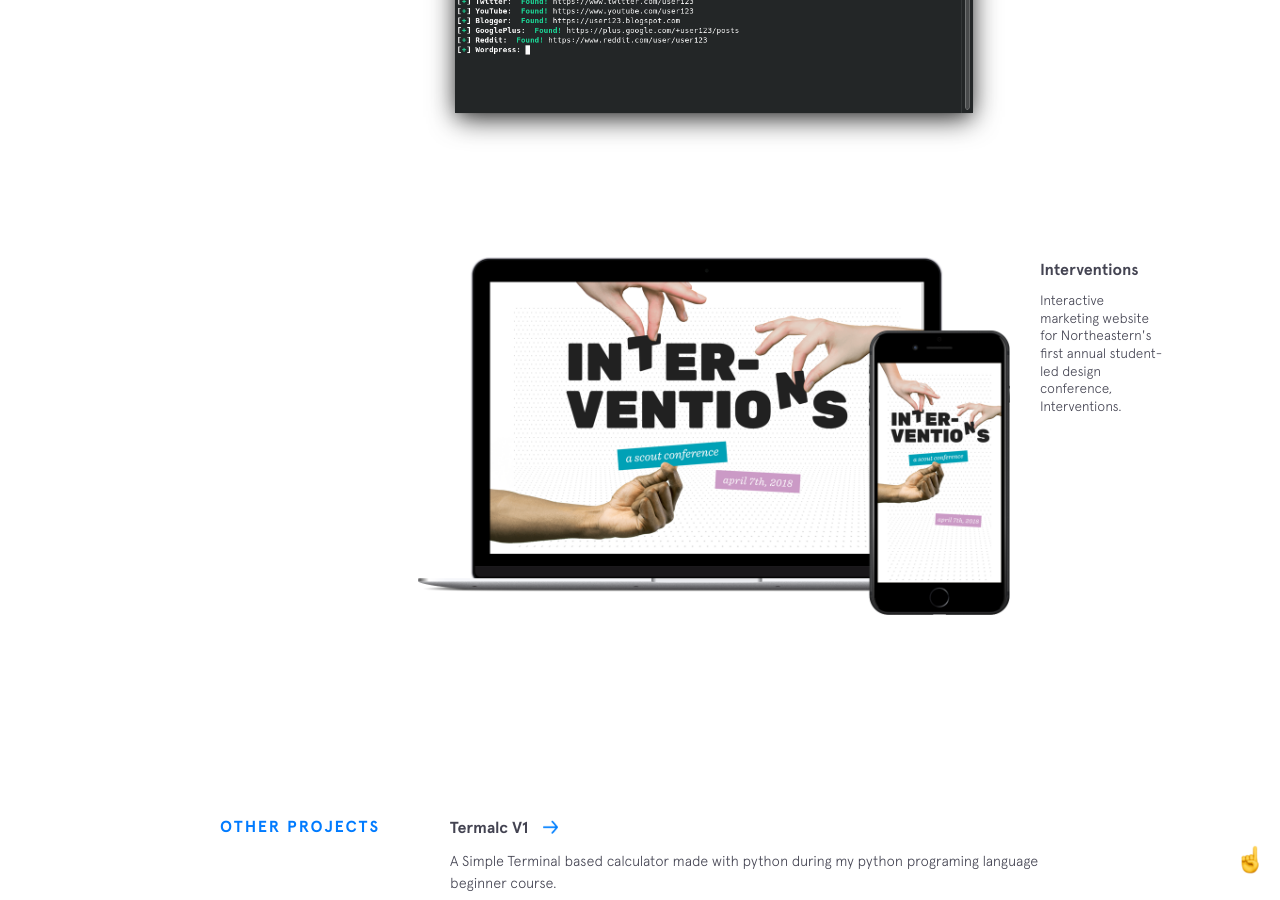
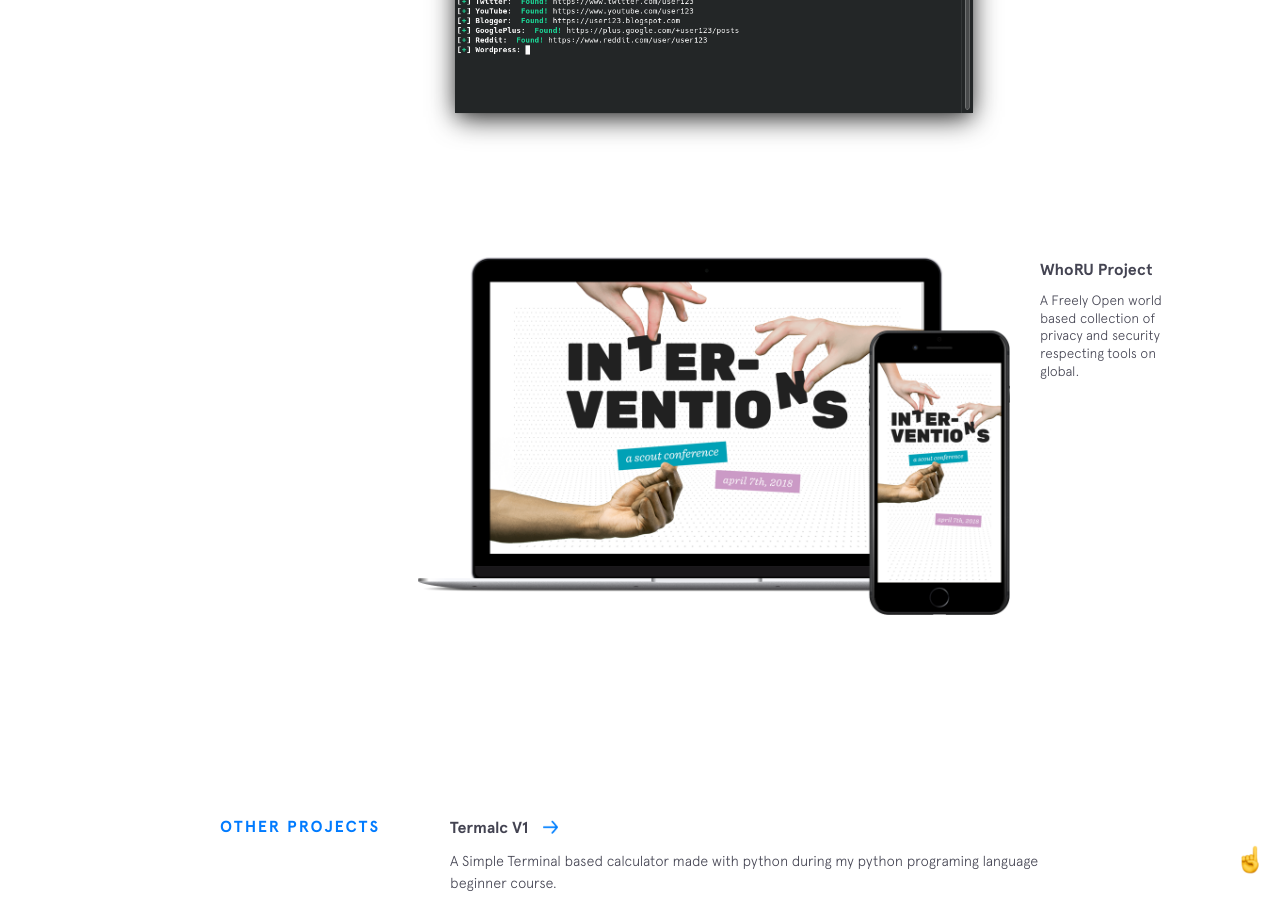
Before and after one commit to meditlon/meditlon.github.io, a Jekyll site: the page built from index.html, in a window 1280 px wide and 900 px high, scrolled down 2859 px. Built offline with Jekyll 4.4.1, drawn with Linux system fonts in a browser that asks for light colours; nearby versions of some CDN libraries.

Commit message:
Update featured-projects.html

```diff
--- a/_includes/featured-projects.html
+++ b/_includes/featured-projects.html
@@ -20,15 +20,15 @@
 
     <div class="project interventions">
       <figure class="project__pic">
-        <a href="https://interventions.design/" target="_blank">
+        <a href="https://github.com/meditlon/whoru" target="_blank">
           <img src="{{site.baseurl}}/img/featured/interventions/interventions.png" alt="">
         </a>
       </figure>
       <figcaption class="project__caption">
         <div class="project__name">
-          <a href="https://interventions.design/" target="_blank">Interventions</a>
+          <a href="https://github.com/meditlon/whoru/" target="_blank">WhoRU Project</a>
         </div>
-        <p>Interactive marketing website for Northeastern's first annual student-led design conference, Interventions.</p>
+        <p>A Freely Open world based collection of privacy and security respecting tools on global.</p>
       </figcaption>
     </div>
   </div>
```
